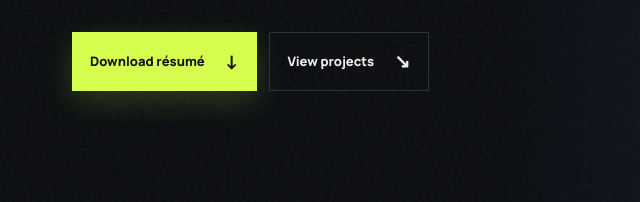
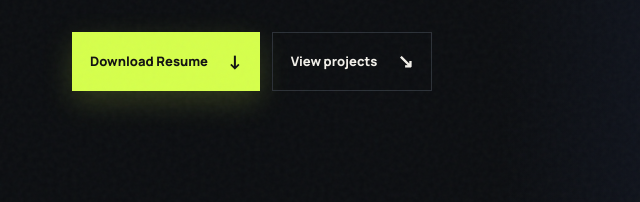
Before and after one commit to basavarajbiradar255-cmyk/my-portfolio, a plain HTML site: page index.html in a window 1280 px wide. Shown: the part 518-720 px from the top of the page, 0-640 px from the left. Drawn offline with nearby package versions, Linux system fonts and the light colour scheme.

Commit message:
Update index.html

```diff
--- a/index.html
+++ b/index.html
@@ -31,7 +31,7 @@
         <p class="hero-text">A Computer Science Engineering student and aspiring software developer who enjoys building practical solutions and solving problems with Java.</p>
         <div class="hero-actions">
           <!-- Put your Resume PDF at assets/Resume.pdf, then this button will work. -->
-          <a class="button primary" href="assets/Resume.pdf" download>Download résumé <span>↓</span></a>
+          <a class="button primary" href="assets/Resume.pdf" download>Download Resume <span>↓</span></a>
           <a class="button ghost" href="#projects">View projects <span>↘</span></a>
         </div>
       </div>
@@ -84,7 +84,7 @@
 
     <section id="certifications" class="section"><p class="section-number">06 / CERTIFICATIONS</p><div class="section-content reveal"><h2>Always <em>learning.</em></h2><!-- Add your actual certificates and credential links below. --><div class="cert-grid"><a href="#" aria-label="Replace with your certificate link"><span>↗</span><p>Certificate name</p><small>Issuer · Year</small></a><a href="#" aria-label="Replace with your certificate link"><span>↗</span><p>Certificate name</p><small>Issuer · Year</small></a><a href="#" aria-label="Replace with your certificate link"><span>↗</span><p>Certificate name</p><small>Issuer · Year</small></a></div></div></section>
 
-    <section id="Resume" class="section Resume-banner reveal"><p class="section-number">07 / RESUME</p><div><h2>Want the complete <em>picture?</em></h2><p>Download my résumé for my education, skills, and project experience.</p></div><a class="button primary" href="assets/Resume.pdf" download>Download Resume <span>↓</span></a></section>
+    <section id="Resume" class="section Resume-banner reveal"><p class="section-number">07 / Resume</p><div><h2>Want the complete <em>picture?</em></h2><p>Download my résumé for my education, skills, and project experience.</p></div><a class="button primary" href="assets/Resume.pdf" download>Download Resume <span>↓</span></a></section>
 
     <section id="contact" class="section contact"><p class="section-number">08 / CONTACT</p><div class="contact-body reveal"><p class="eyebrow"><span></span> Let’s connect</p><h2>Let’s build something <em>meaningful.</em></h2><!-- Replace the email address and social profile URLs. --><a class="email" href="mailto:your.email@example.com">your.email@example.com <span>↗</span></a><div class="socials"><a href="https://linkedin.com/in/YOUR_USERNAME" target="_blank" rel="noreferrer">LinkedIn</a><a href="https://github.com/YOUR_USERNAME" target="_blank" rel="noreferrer">GitHub</a><a href="https://leetcode.com/YOUR_USERNAME" target="_blank" rel="noreferrer">LeetCode</a></div></div></section>
   </main>
```
